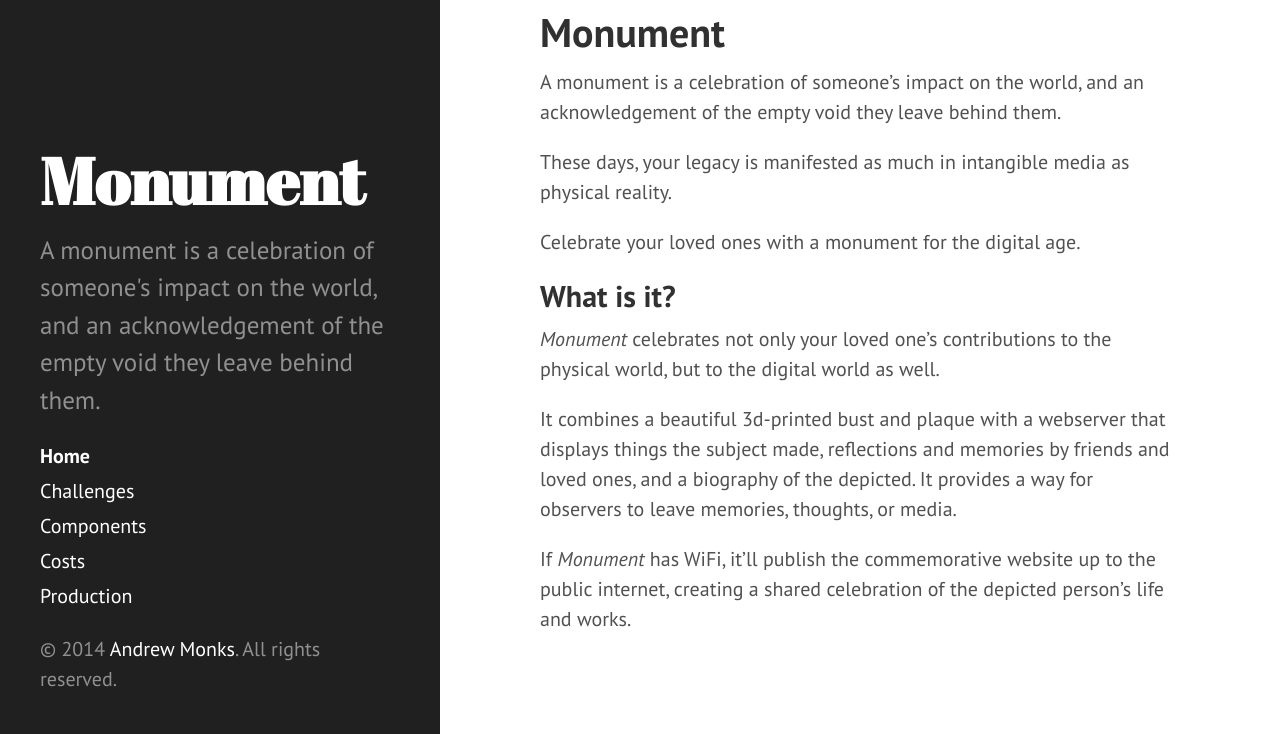
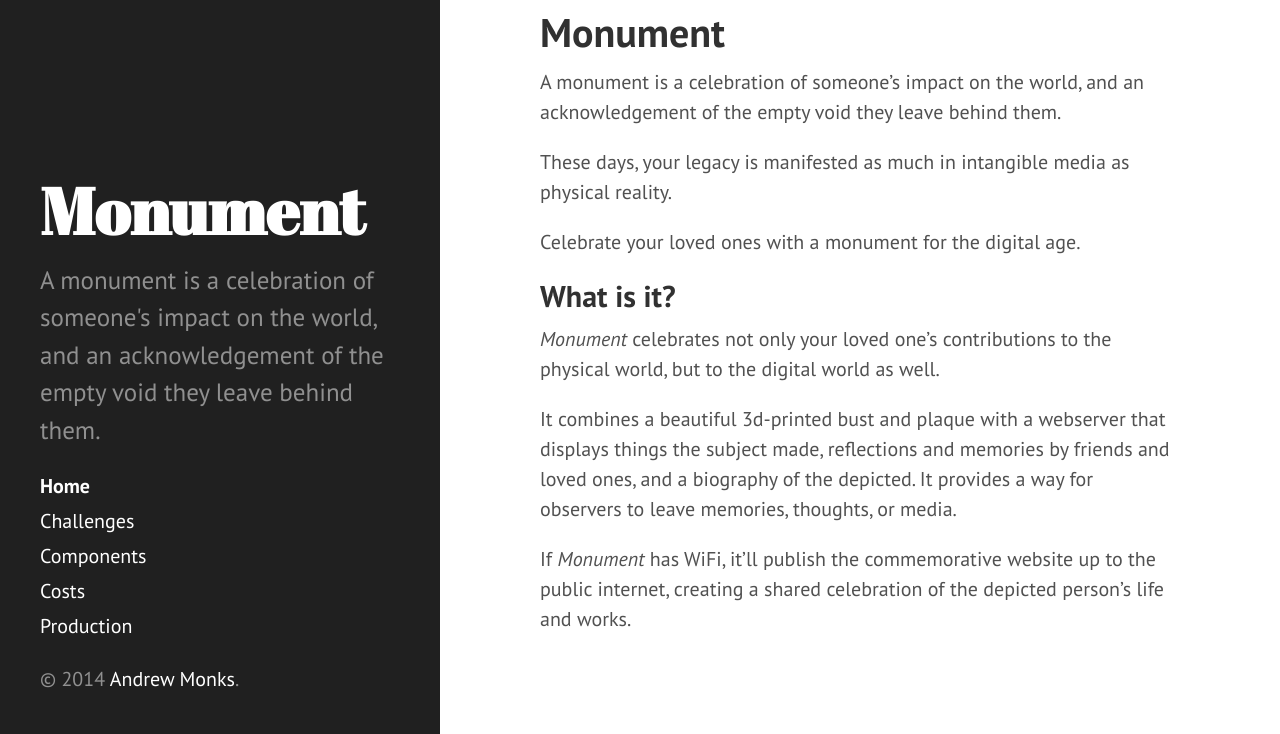
Before and after one commit to amonks/monument, a Jekyll site: the page built from index.md, in a window 1280 px wide and 1134 px high. Shown: the part 400-1134 px from the top of the window. Built offline with Jekyll 4.4.1, drawn with Linux system fonts in a browser that asks for light colours.

Commit message:
spellcheck

```diff
--- a/_includes/sidebar.html
+++ b/_includes/sidebar.html
@@ -27,6 +27,6 @@
       {% endfor %}
     </nav>
 
-    <p>&copy; {{ site.time | date: '%Y' }} <a href="{{ site.author.url }}">{{site.author.name}}</a>. All rights reserved.</p>
+    <p>&copy; {{ site.time | date: '%Y' }} <a href="{{ site.author.url }}">{{site.author.name}}</a>.</p>
   </div>
 </div>
```
